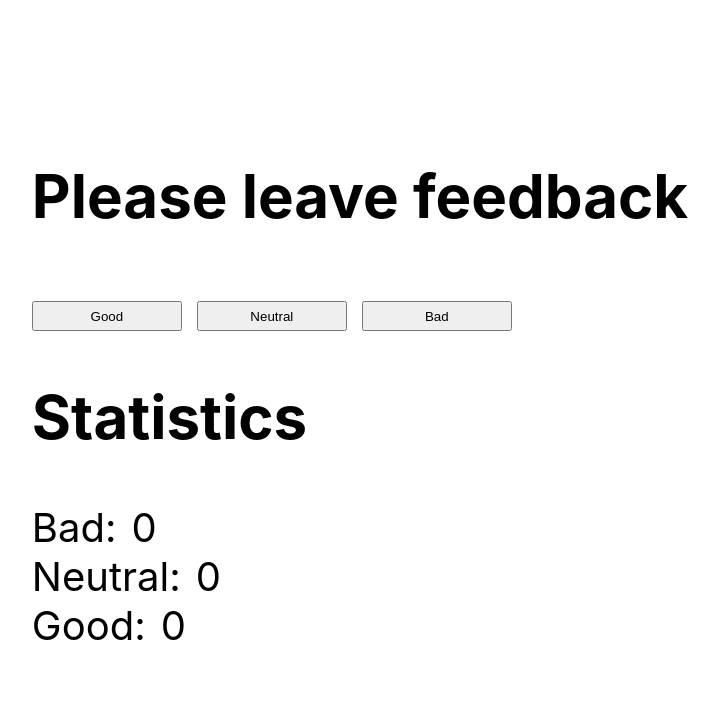
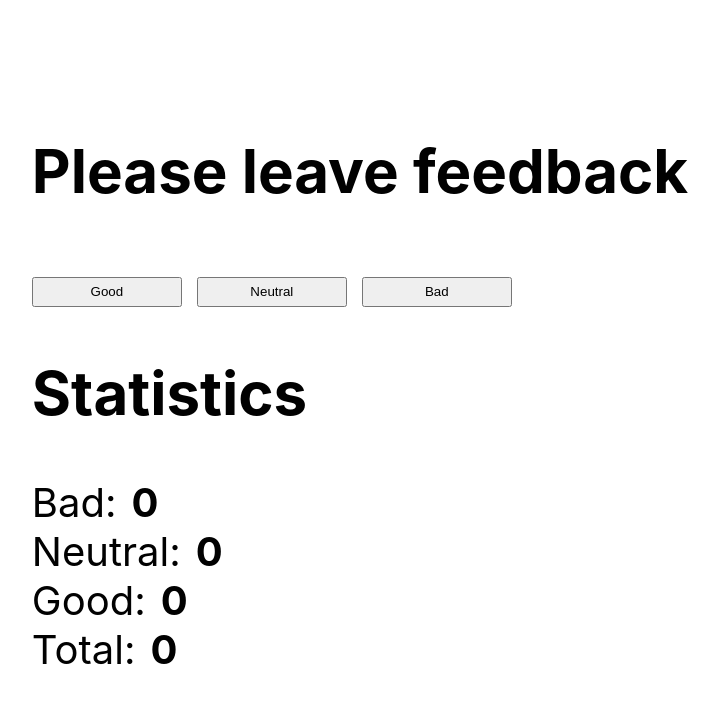
Before and after one commit to AntonZinchenko32/goit-react-hw-02-feedback, a React (Create React App) app: page / in a window 1280 px wide. Shown: the top 702 px of the page, without its empty margins (280-999 px from the left). Built offline with nearby package versions, Linux system fonts and the light colour scheme.

Commit message:
countTotalFeedback
Добавляет подсчёт суммы всех голосов

```diff
--- a/src/components/Feedback/Feedback.jsx
+++ b/src/components/Feedback/Feedback.jsx
@@ -7,7 +7,8 @@ class Feedback extends Component {
   state = {
   good: 0,
   neutral: 0,
-  bad: 0
+  bad: 0,
+  total: 0
 }
 
 
@@ -18,35 +19,55 @@ class Feedback extends Component {
     if (whatClicked === "Good") this.setState(state => ({ good: state.good + 1 }))
     else if (whatClicked === "Neutral") this.setState(state => ({ neutral: state.neutral + 1 }))
     else this.setState(state => ({ bad: state.bad + 1 }))
-  };
+
+    this.countTotalFeedback();
+
+  }
+
+  countTotalFeedback = () => {
+    this.setState(state => ({ total: state.good + state.neutral + state.bad }))
+  }
+
 
   render() {
 
+    // Деструктуризуємо об'єкт стилів
+    const {
+      myButton,
+      statList,
+      statListItem,
+      label,
+      numberOfReviews,
+    } = css;
 
     return (
         <div>
             <h2>Please leave feedback</h2>
 
-            <button className={css.myButton} onClick={this.clickHandle}>Good</button>
-            <button className={css.myButton} onClick={this.clickHandle}>Neutral</button>
-            <button className={css.myButton} onClick={this.clickHandle}>Bad</button>
+            <button className={myButton} onClick={this.clickHandle}>Good</button>
+            <button className={myButton} onClick={this.clickHandle}>Neutral</button>
+            <button className={myButton} onClick={this.clickHandle}>Bad</button>
 
             <h2>Statistics</h2>
 
-            <ul className={css.statList}>
-                <li className={css.statListItem}>
-                    <span className={css.label}>Bad:</span>
-                    <span className={css.percentage}>{this.state.bad}</span>
+            <ul className={statList}>
+                <li className={statListItem}>
+                    <span className={label}>Bad:</span>
+                    <span className={numberOfReviews}>{this.state.bad}</span>
                 </li>
 
-                <li className={css.statListItem}>
-                    <span className={css.label}>Neutral:</span>
-                    <span className={css.percentage}>{this.state.neutral}</span>
+                <li className={statListItem}>
+                    <span className={label}>Neutral:</span>
+                    <span className={numberOfReviews}>{this.state.neutral}</span>
                 </li>
 
-                <li className={css.statListItem}>
-                    <span className={css.label}>Good:</span>
-                    <span className={css.percentage}>{this.state.good}</span>
+                <li className={statListItem}>
+                    <span className={label}>Good:</span>
+                    <span className={numberOfReviews}>{this.state.good}</span>
+                </li>
+                <li className={statListItem}>
+                    <span className={label}>Total:</span>
+                    <span className={numberOfReviews}>{this.state.total}</span>
                 </li>
             </ul>
         </div>
--- a/src/components/Feedback/Feedback.module.css
+++ b/src/components/Feedback/Feedback.module.css
@@ -15,3 +15,7 @@
 .label {
     margin-right: 15px;
 }
+
+.numberOfReviews {
+    font-weight: bold;
+}
```
